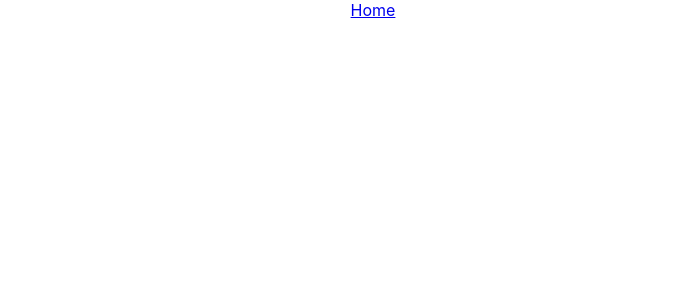
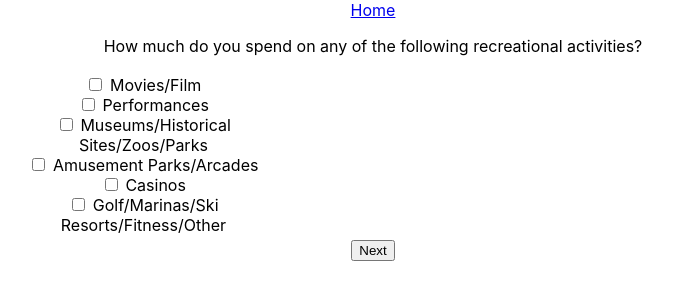
Before and after one commit to hiddencilantro/the-nobrac-initiative, a React (Create React App) app: page /survey/shopping/recreation in a window 1280 px wide. Shown: the top 300 px of the page, without its empty margins (267-940 px from the left). Built offline with nearby package versions, Linux system fonts and the light colour scheme.

Commit message:
set up shopping/recreation

```diff
--- a/src/components/Survey.js
+++ b/src/components/Survey.js
@@ -352,6 +352,50 @@ function Survey() {
             }
         }
     });
+    const [recreation, setRecreation] = useState({
+        moviesAndFilm: {
+            "emission_factor": "consumer_goods-type_movies_film",
+            "parameters": {
+                "money": 0,
+                "money_unit": "usd"
+            }
+        },
+        performances: {
+            "emission_factor": "consumer_goods-type_performances",
+            "parameters": {
+                "money": 0,
+                "money_unit": "usd"
+            }
+        },
+        museumsAndZoos: {
+            "emission_factor": "consumer_goods-type_museums_historical_sites_zoos_parks",
+            "parameters": {
+                "money": 0,
+                "money_unit": "usd"
+            }
+        },
+        amusementParksAndArcades: {
+            "emission_factor": "consumer_goods-type_amusement_parks_arcades",
+            "parameters": {
+                "money": 0,
+                "money_unit": "usd"
+            }
+        },
+        casinos: {
+            "emission_factor": "consumer_goods-type_gambling_establishments_except_casino_hotels",
+            "parameters": {
+                "money": 0,
+                "money_unit": "usd"
+            }
+        },
+        variousRecreation: {
+            "emission_factor": "consumer_goods-type_golf_courses_marinas_ski_resorts_fitness_other_rec_centers_industries",
+            "parameters": {
+                "money": 0,
+                "money_unit": "usd"
+            }
+        }
+    });
 
     // const dispatch = useDispatch();
 
@@ -388,7 +432,8 @@ function Survey() {
                     path="shopping/*"
                     element={<Shopping
                         goods={goods} setGoods={setGoods}
-                        services={services} setServices={setServices} />} />
+                        services={services} setServices={setServices}
+                        recreation={recreation} setRecreation={setRecreation} />} />
             </Routes>
         </div>
     );
--- a/src/components/survey/shopping/Shopping.js
+++ b/src/components/survey/shopping/Shopping.js
@@ -1,7 +1,7 @@
 import { Routes, Route } from 'react-router-dom';
 import Goods from './subcategories/Goods';
 import Services from './subcategories/Services';
-// import Recreation from './subcategories/Recreation';
+import Recreation from './subcategories/Recreation';
 
 function Shopping({goods, setGoods, services, setServices, recreation, setRecreation}) {
     return (
@@ -14,10 +14,10 @@ function Shopping({goods, setGoods, services, setServices, recreation, setRecrea
                 path="services"
                 element={<Services
                     services={services} setServices={setServices} />} />
-            {/* <Route
+            <Route
                 path="recreation"
                 element={<Recreation
-                    recreation={recreation} setRecreation={setRecreation} />} /> */}
+                    recreation={recreation} setRecreation={setRecreation} />} />
         </Routes>
     );
 }
--- /dev/null
+++ b/src/components/survey/shopping/subcategories/Recreation.js
@@ -0,0 +1,75 @@
+import { useState } from 'react';
+import { useNavigate } from 'react-router-dom';
+import ItemInput from '../../consumption/forms/ItemInput';
+
+function Recreation({recreation, setRecreation}) {
+    const [checked, setChecked] = useState({
+        moviesAndFilm: false,
+        performances: false,
+        museumsAndZoos: false,
+        amusementParksAndArcades: false,
+        casinos: false,
+        variousRecreation: false
+    });
+    const navigate = useNavigate();
+
+    const handleCheckbox = e => {
+        setChecked(pS => ({...pS, [e.target.name]: e.target.checked}));
+    };
+
+    const handleNext = () => {
+        sanitizeInput();
+        navigate('/survey/results');
+    };
+
+    const sanitizeInput = () => {
+        Object.entries(recreation).forEach(([recreationType, obj]) => {
+            if(!checked[recreationType] || isNaN(obj.parameters.money)) {
+                setRecreation(pS => ({
+                    ...pS,
+                    [recreationType]: {
+                        ...pS[recreationType],
+                        parameters: {
+                            ...pS[recreationType].parameters,
+                            money: 0
+                        }
+                    }
+                }));
+            };
+        });
+    };
+
+    const inputFields = Object.entries(recreation).map(([recreation, object]) => <ItemInput key={recreation} checked={checked[recreation]} item={recreation} money={object.parameters.money} setState={setRecreation} />)
+
+    return (
+        <>
+            <p>How much do you spend on any of the following recreational activities?</p>
+            <table style={{width: '60%', marginLeft: '20%', marginRight: '20%'}}>
+                <tbody>
+                    <tr>
+                        <td style={{width: '40%'}}>
+                            <div>
+                                <input type="checkbox" name="moviesAndFilm" checked={checked.moviesAndFilm} onChange={handleCheckbox} /> <label htmlFor='moviesAndFilm'>Movies/Film</label><br />
+                                <input type="checkbox" name="performances" checked={checked.performances} onChange={handleCheckbox} /> <label htmlFor='performances'>Performances</label><br />
+                                <input type="checkbox" name="museumsAndZoos" checked={checked.museumsAndZoos} onChange={handleCheckbox} /> <label htmlFor='museumsAndZoos'>Museums/Historical Sites/Zoos/Parks</label><br />
+                                <input type="checkbox" name="amusementParksAndArcades" checked={checked.amusementParksAndArcades} onChange={handleCheckbox} /> <label htmlFor='amusementParksAndArcades'>Amusement Parks/Arcades</label><br />
+                                <input type="checkbox" name="casinos" checked={checked.casinos} onChange={handleCheckbox} /> <label htmlFor='casinos'>Casinos</label><br />
+                                <input type="checkbox" name="variousRecreation" checked={checked.variousRecreation} onChange={handleCheckbox} /> <label htmlFor='variousRecreation'>Golf/Marinas/Ski Resorts/Fitness/Other</label><br />
+                            </div>
+                        </td>
+                        <td style={{width: '60%', verticalAlign: 'top'}}>
+                            {inputFields}
+                        </td>
+                    </tr>
+                    <tr>
+                        <td colSpan={'2'}>
+                            <button type="button" onClick={handleNext}>Next</button>
+                        </td>
+                    </tr>
+                </tbody>
+            </table>
+        </>
+    );
+}
+
+export default Recreation;
```
